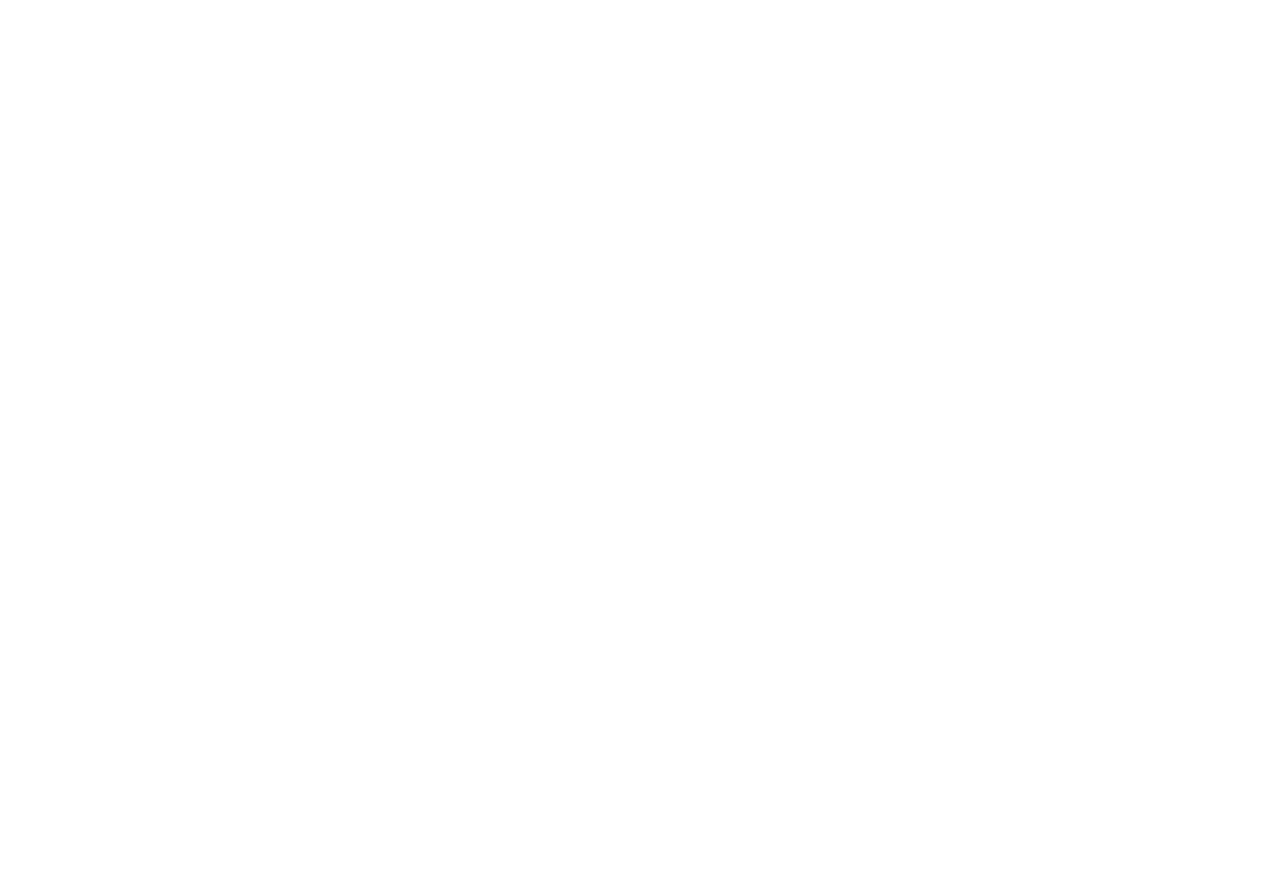
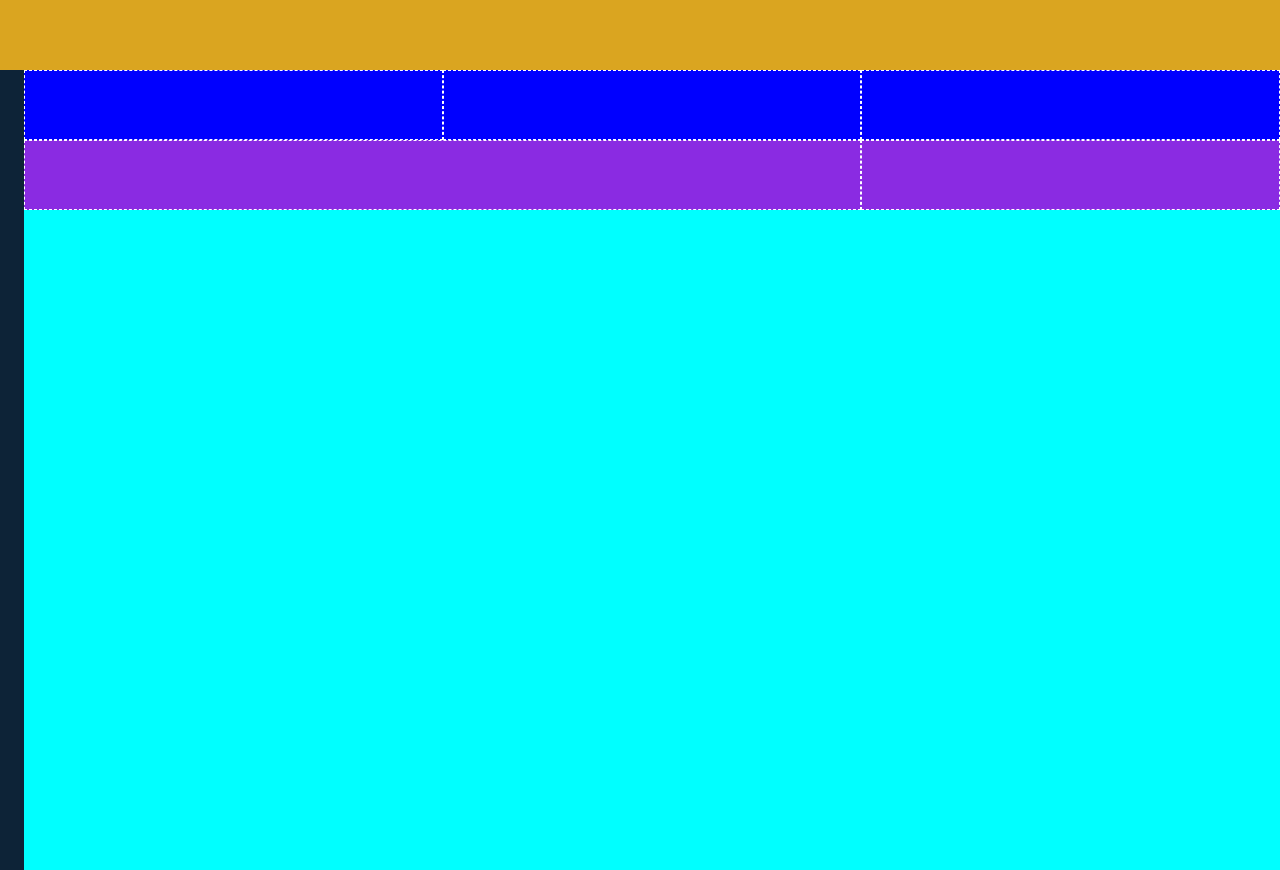
Before and after one commit to DilettaPelloni/html-css-bootstrap-dashboard, a plain HTML site: page index.html in a window 1280 px wide. Before the commit the page ends 800 px from the top, so only its background shows below. Drawn offline with nearby package versions, Linux system fonts and the light colour scheme.

Commit message:
fatta struttura base

```diff
--- a/css/style.css
+++ b/css/style.css
@@ -0,0 +1,51 @@
+/* COLORI */
+:root {
+    --my-dark-bg: #0d2337;
+}
+
+/* ----- HEADER PRINCIPALE----- */
+#page-header {
+    height: 70px;
+    background-color: goldenrod;
+}
+
+/* ----- MAIN ----- */
+main {
+    height: calc(100vh - 70px);
+    background-color: salmon;
+}
+
+/* ASIDE */
+aside {
+    height: 100vh;
+    background-color: var(--my-dark-bg);
+}
+
+/* MAIN SECTION */
+#main-section {
+    background-color: aqua;
+    overflow-y: auto;
+    height: 100vh;
+}
+
+/* MAIN SECTION HEADER */
+#main-section header{
+    background-color: sandybrown;
+    height: 70px;
+}
+
+#main-section header [class*="col"] {
+    background-color: blue;
+    border: 1px dashed white;
+}
+
+/* MAIN CONTENT */
+#main-section #main-content [class*="col"] {
+    background-color: blueviolet;
+    border: 1px dashed white;
+}
+
+#main-section #main-content {
+    background-color: sandybrown;
+    height: 70px;
+}
--- a/index.html
+++ b/index.html
@@ -11,23 +11,49 @@
         <!-- CSS -->
         <link rel="stylesheet" href="css/style.css">
 
-        <title>Document</title>
+        <title>Bootstrap dashboard</title>
     </head>
 
     <body>
 
-        <header>
+        <header id="page-header">
 
-        </header>
+        </header> <!-- CHIUSURA HEADER PRINCIPALE -->
 
         <main>
+            <div class="container-fluid">
+                <div class="row">
 
+                    <aside class="col-auto">
+
+                    </aside>
+
+                    <section id="main-section" class="col">
+                        <header class="row">
+                            <div class="col">
+
+                            </div>
+                            <div class="col">
+
+                            </div>
+                            <div class="col">
+
+                            </div>
+                        </header><!-- CHIUSURA MAIN CONTENT HEADER -->
+
+                        <section id="main-content" class="row">
+                            <div class="col-lg-8">
+
+                            </div>
+                            <div class="col-lg-4">
+
+                            </div>
+                        </section><!-- CHIUSURA ROW -->
+                    </section><!-- CHIUSURA MAIN SECTION -->
+
+                </div><!-- CHIUSURA ROW -->
+            </div><!-- CHIUSURA CONTAINER -->
         </main>
-
-        <footer>
-
-        </footer>
-
 
         <!-- BOOTSTRAP JS -->
         <script src="https://cdn.jsdelivr.net/npm/@popperjs/core@2.11.6/dist/umd/popper.min.js" integrity="sha384-oBqDVmMz9ATKxIep9tiCxS/Z9fNfEXiDAYTujMAeBAsjFuCZSmKbSSUnQlmh/jp3" crossorigin="anonymous"></script>
```
